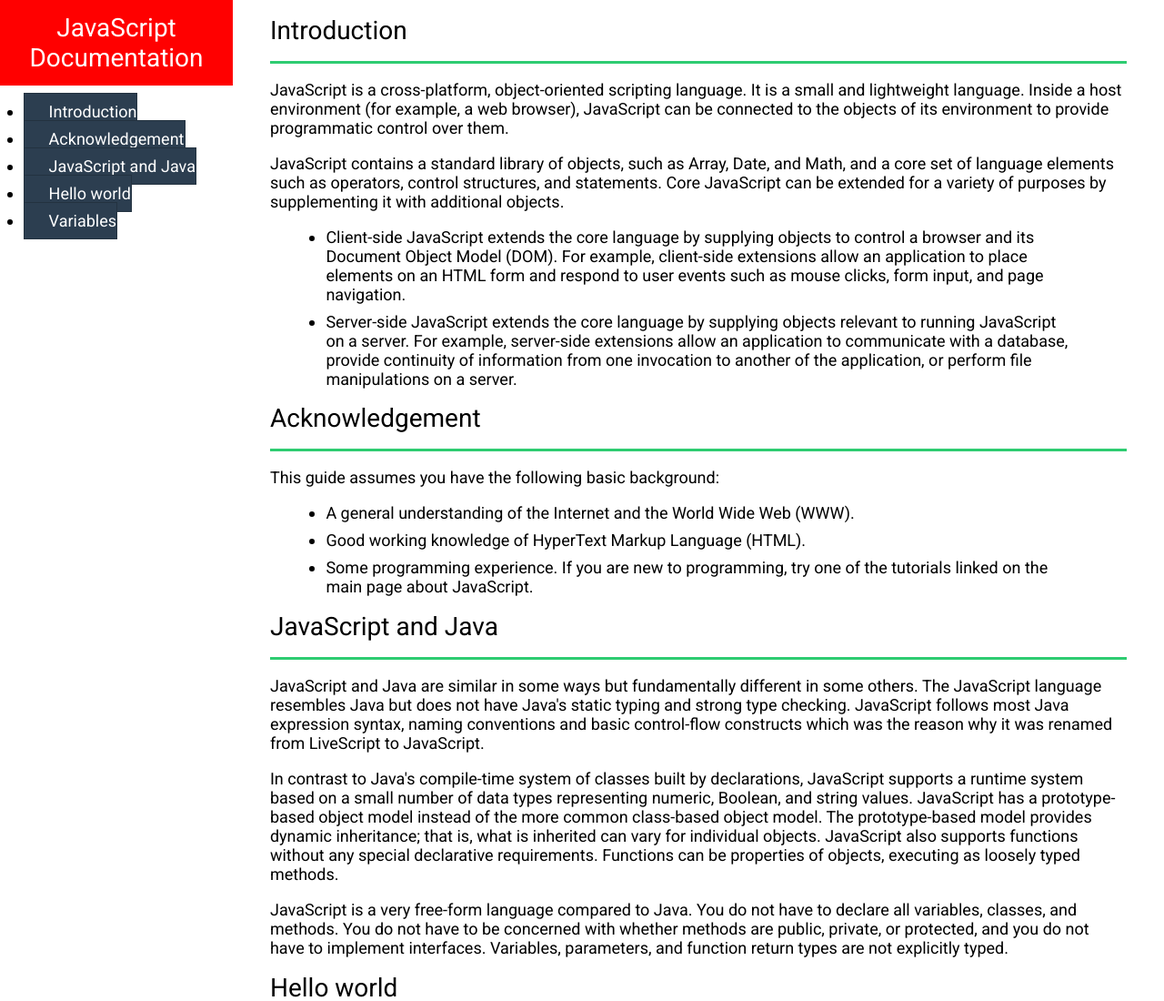
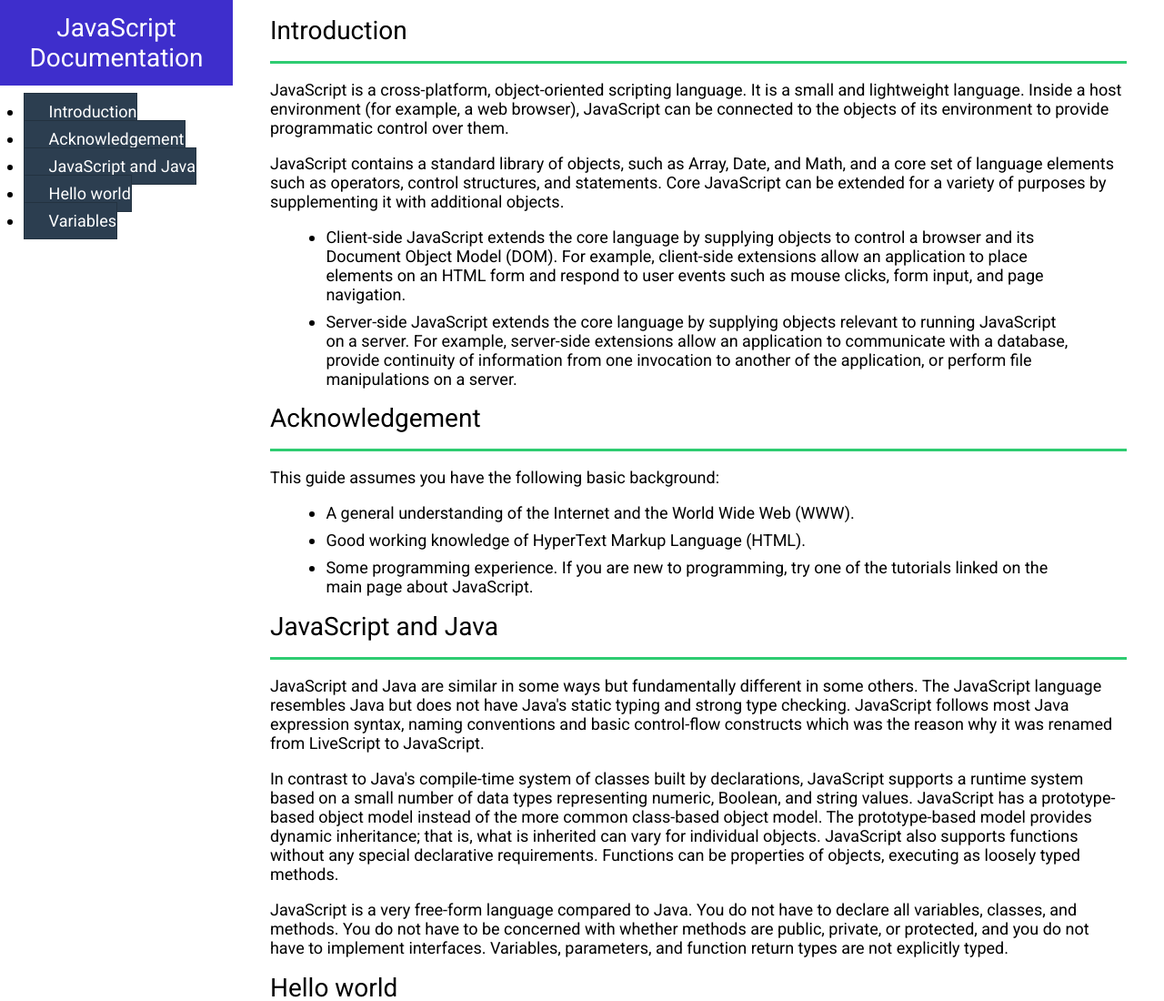
Before and after one commit to anbehindY/yan-x-zemen, a plain HTML site: page index.html in a window 1280 px wide. Shown: the top 1100 px of the page at 91% size. Drawn offline with Linux system fonts and the light colour scheme.

Commit message:
modified css

```diff
--- a/style.css
+++ b/style.css
@@ -19,7 +19,7 @@ body {
 }
 
 #navbar > header {
-    background-color:red;
+    background-color:#3e2ecc;
     color: #ffffff;
     font-size: 2.8rem;
     padding: 0.5em;
```
